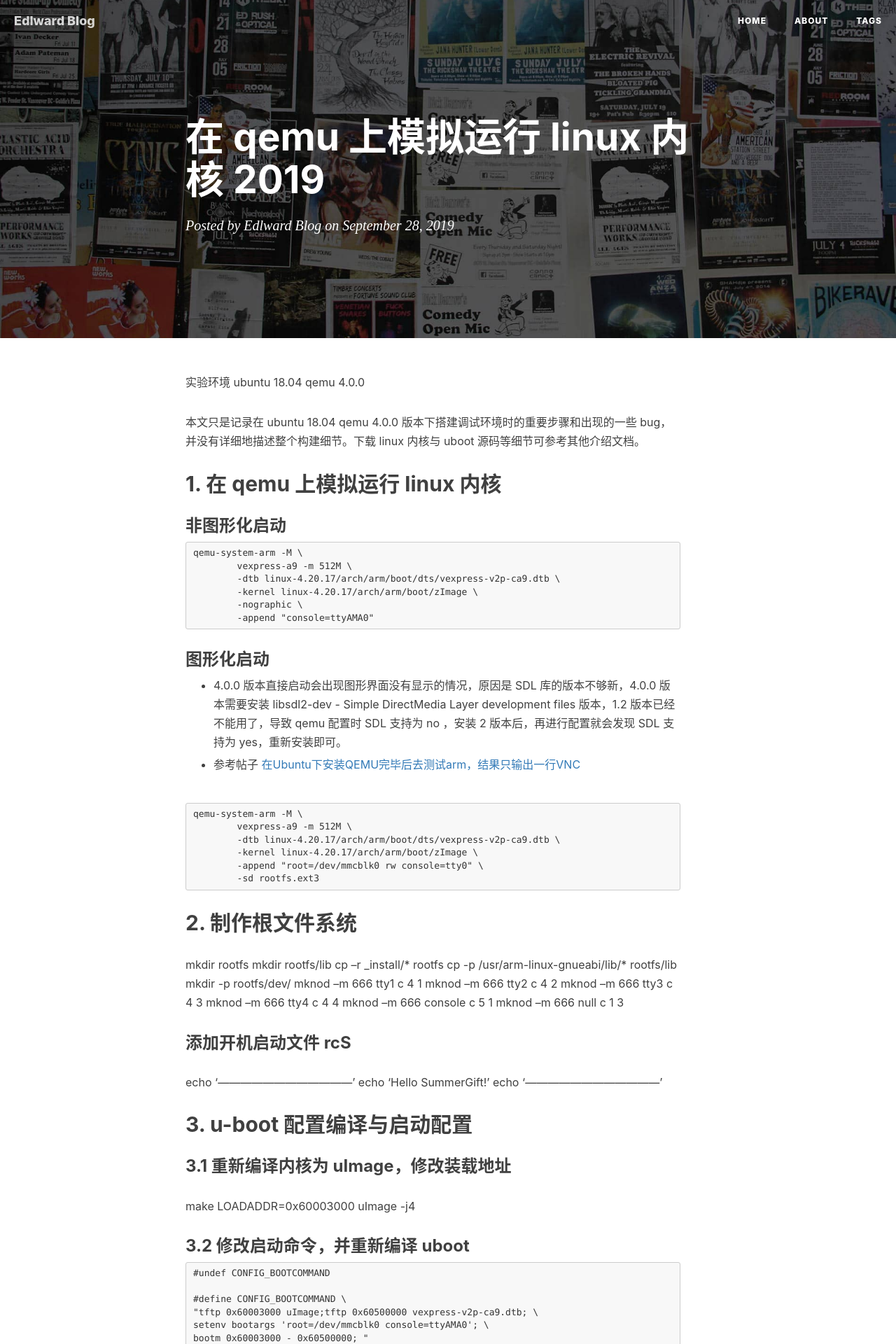
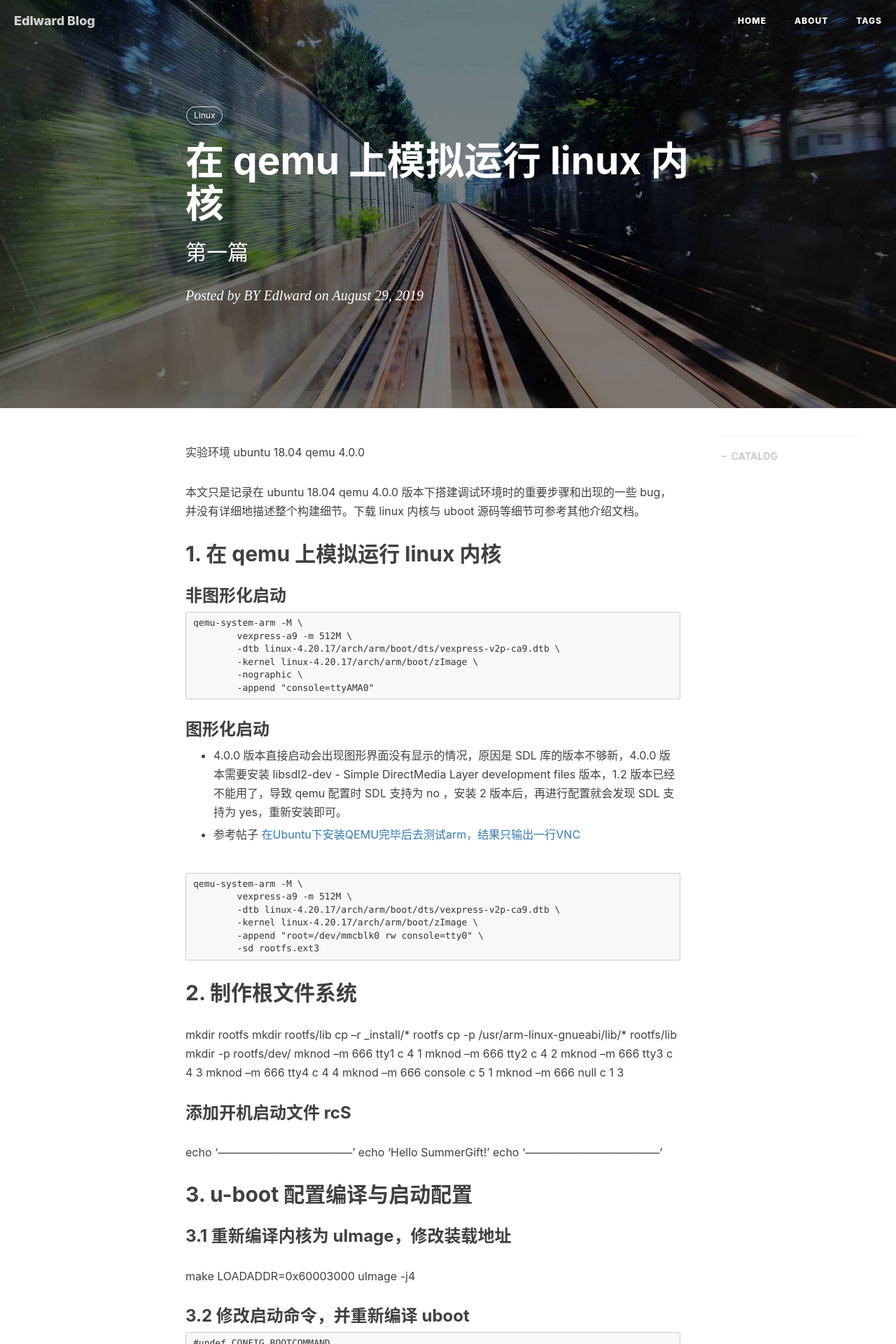
Before and after one commit to gary-robotics/dlward, a Jekyll site: the page built from _posts/2019-09-28-在 qemu 上模拟运行 linux 内核-2019.markdown, in a window 1280 px wide. Shown: the top 1920 px of the page at 70% size. Built offline with Jekyll 4.4.1, drawn with Linux system fonts in a browser that asks for light colours; nearby versions of some CDN libraries; our own code applies the rules of GitHub Pages for plain Markdown files; comment, search, counter and statistics services are not loaded; some of the changed lines change nothing that is shown; some of the changed text lies outside the part shown.

Commit message:
Update 2019-09-28-在 qemu 上模拟运行 linux 内核-2019.markdown

```diff
--- a/_posts/2019-09-28-在 qemu 上模拟运行 linux 内核-2019.markdown
+++ b/_posts/2019-09-28-在 qemu 上模拟运行 linux 内核-2019.markdown
@@ -1,3 +1,15 @@
+---
+layout:     post                    # 使用的布局（不需要改）
+title:      在 qemu 上模拟运行 linux 内核                # 标题
+subtitle:    第一篇                  #副标题
+date:       2019-08-29              # 时间
+author:     BY Edlward              # 作者
+header-img: img/post-bg-2015.jpg    #这篇文章标题背景图片
+catalog: true                       # 是否归档
+tags:                               #标签
+    - Linux
+---
+
 实验环境 ubuntu 18.04 qemu 4.0.0
 
 本文只是记录在 ubuntu 18.04 qemu 4.0.0 版本下搭建调试环境时的重要步骤和出现的一些 bug，并没有详细地描述整个构建细节。下载 linux 内核与 uboot 源码等细节可参考其他介绍文档。
```
